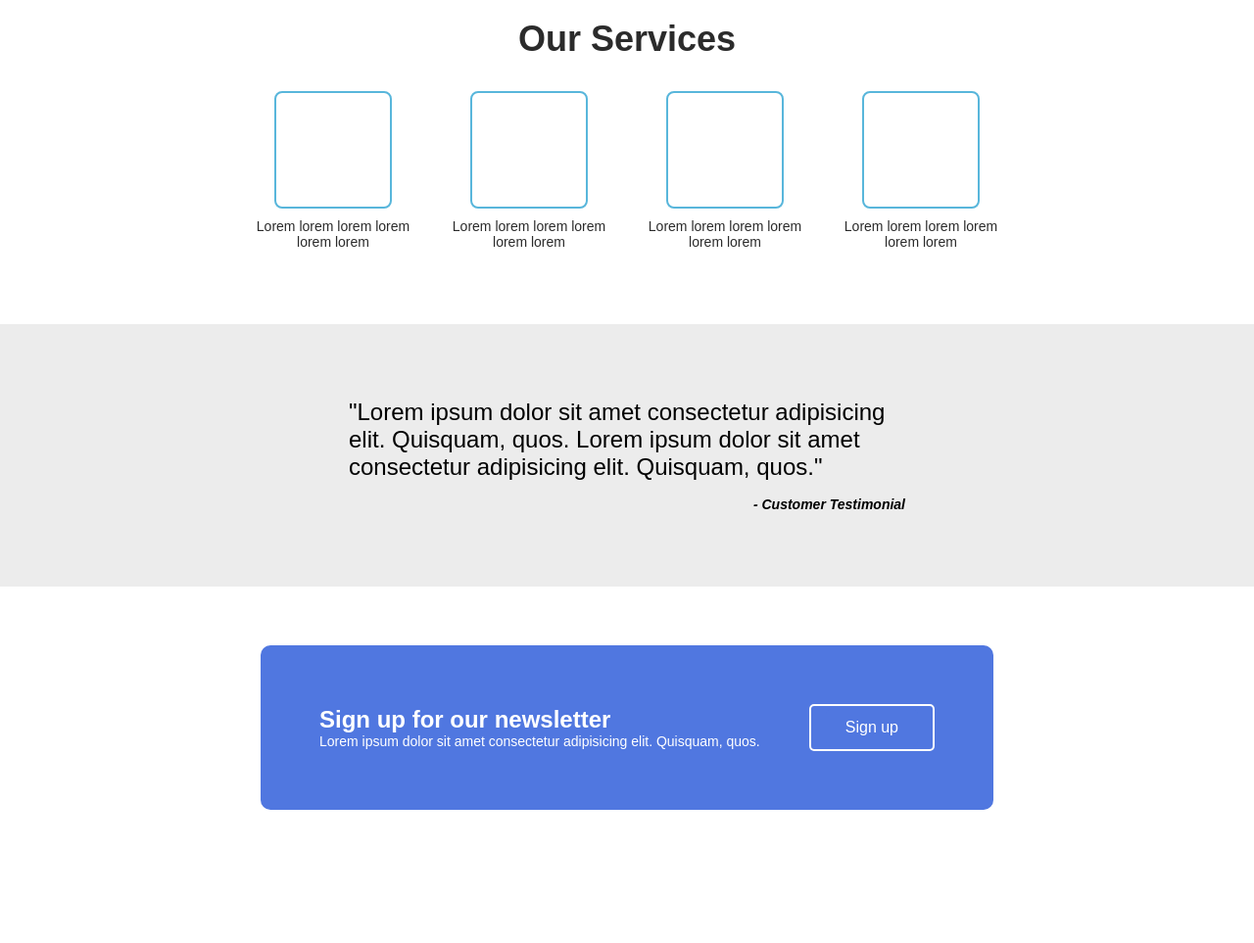
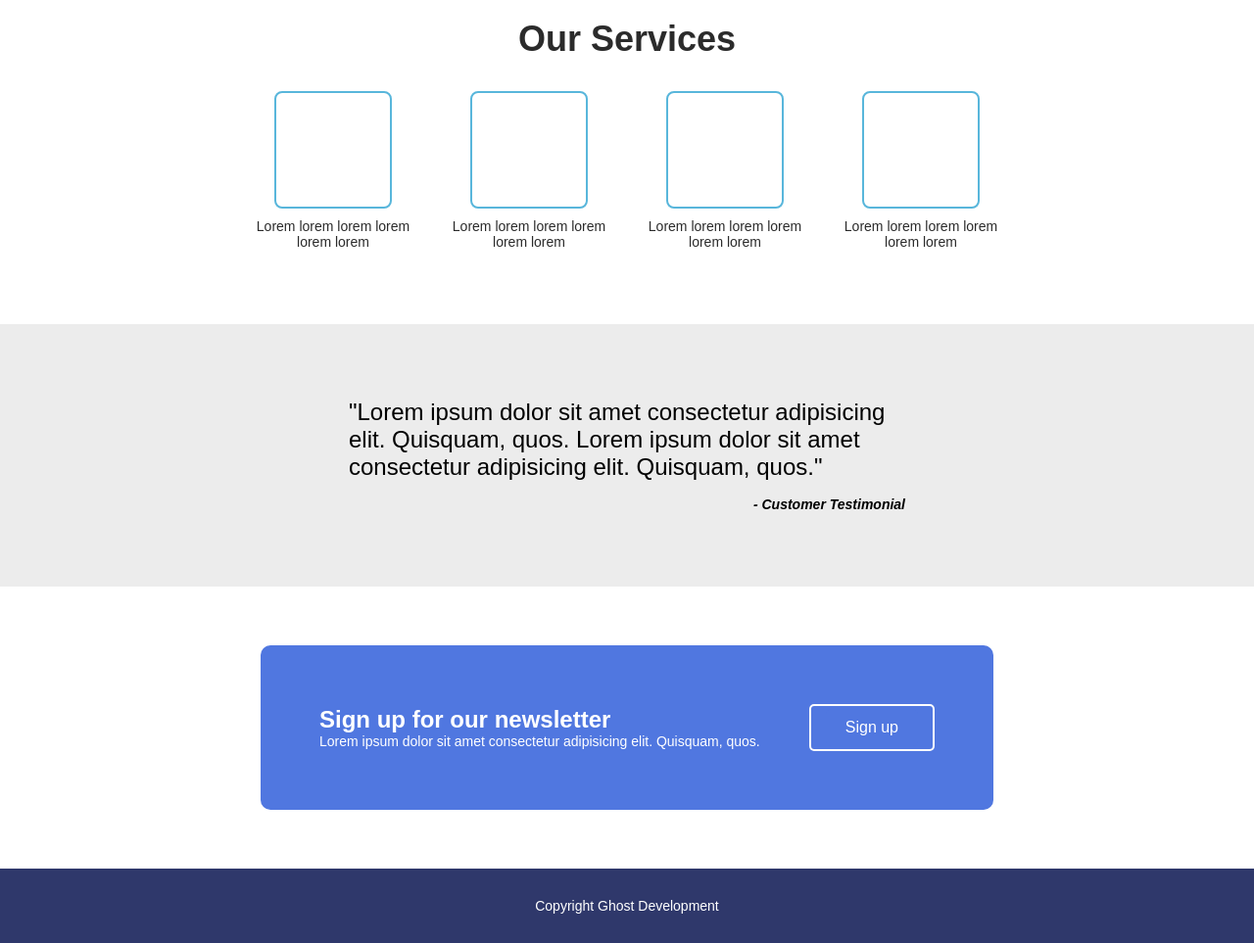
Before and after one commit to Ghost-Developmentx/landing-page, a plain HTML site: page index.html in a window 1280 px wide. Shown: the part 470-1433 px from the top of the page at 98% size. Before the commit the page ends 1357 px from the top, so only its background shows below. Drawn offline with Linux system fonts and the light colour scheme.

Commit message:
Add footer with styling

```diff
--- a/index.html
+++ b/index.html
@@ -77,5 +77,10 @@
         </div>
       </div>
     </div>
+    <div class="footer">
+      <div class="footer-content">
+        <p>Copyright Ghost Development</p>
+      </div>
+    </div>
   </body>
 </html>
--- a/styles.css
+++ b/styles.css
@@ -53,6 +53,15 @@ body {
     justify-content: center;
     align-items: center;
     padding: 60px;
+}
+
+.footer {
+    background-color: rgb(47, 56, 107);
+    color: white;
+    display: flex;
+    justify-content: center;
+    align-items: center;
+    padding: 30px;
 }
 
 .signup {
```
